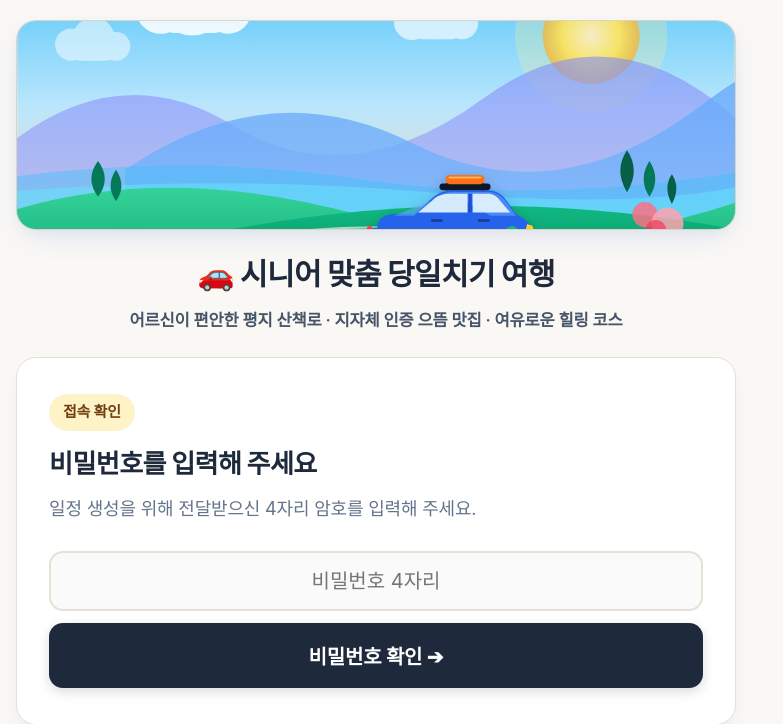
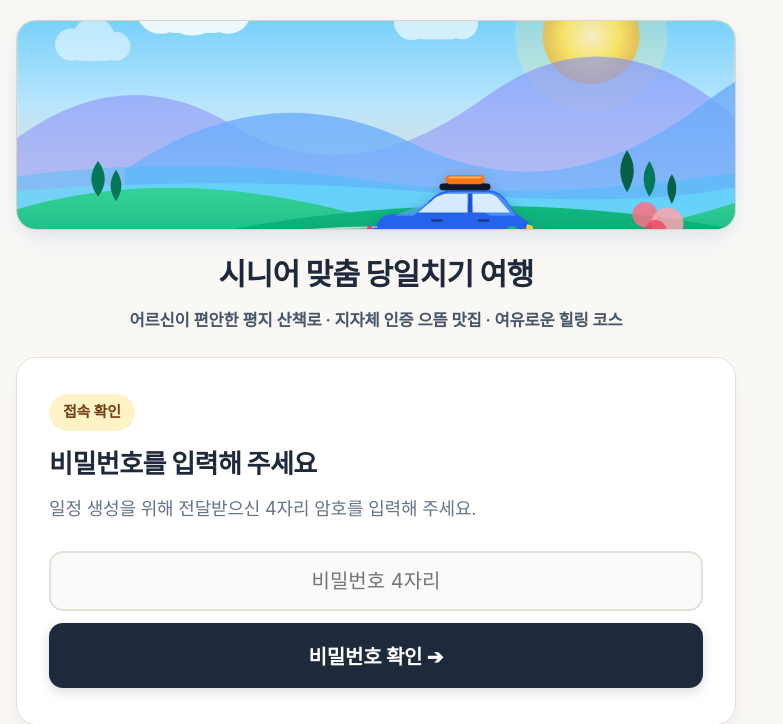
Before and after one commit to hkhkkoo-max/senior-trip-planner, a Flask app: page / in a window 1280 px wide. Shown: the top 724 px of the page, without its empty margins (0-783 px from the left). Run offline with Flask 3, Linux system fonts and the light colour scheme; some web fonts are replaced.

Commit message:
Design: Remove emoji in front of main title for clean typography

```diff
--- a/templates/index.html
+++ b/templates/index.html
@@ -24,7 +24,7 @@
             <div class="hero-banner-card">
                 <img src="{{ url_for('static', filename='images/travel_hero.svg') }}" alt="시니어 맞춤 당일치기 자동차 드라이브 여행" class="hero-illustration">
             </div>
-            <h1 class="title">🚗 시니어 맞춤 당일치기 여행</h1>
+            <h1 class="title">시니어 맞춤 당일치기 여행</h1>
             <p class="subtitle">어르신이 편안한 평지 산책로 · 지자체 인증 으뜸 맛집 · 여유로운 힐링 코스</p>
         </header>
 
```
